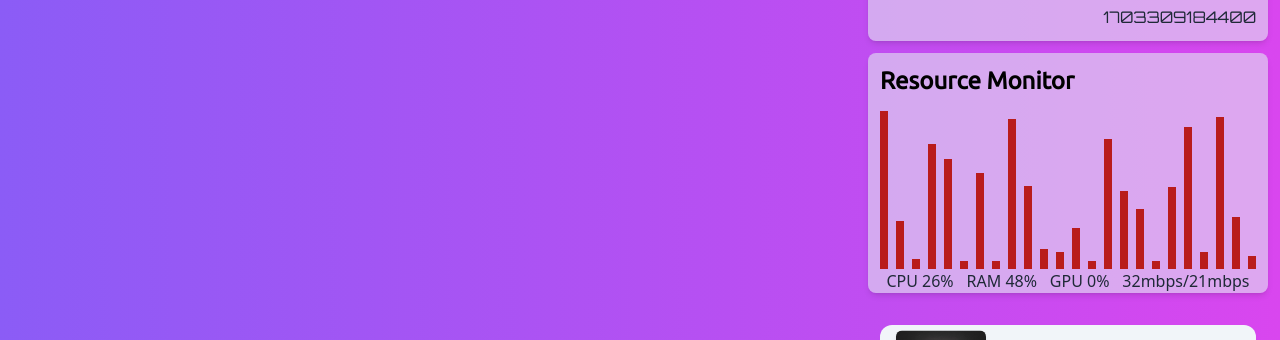
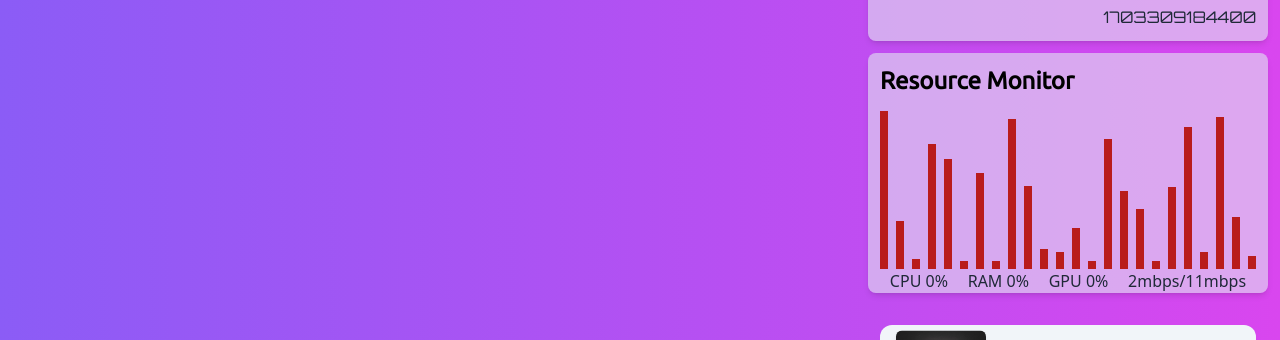
Before and after one commit to maung-alive/os-like-web, a React (Vite) app: page / in a window 1280 px wide. Shown: the part 203-543 px from the top of the page. Built offline with nearby package versions, Linux system fonts and the light colour scheme; no server answers.

Commit message:
Make widgets as a folder

```diff
--- a/src/components/MenuBar.jsx
+++ b/src/components/MenuBar.jsx
@@ -8,7 +8,12 @@ export default function MenuBar() {
     let [ showMenuBar, setShowMenuBar ] = useState(false);
     const current = new Date();
     const date = `${current.getDate()}-${current.getMonth()+1}-${current.getFullYear()}`;
-    const [processes, setProcesses] = useContext(RunningApps)
+    const [processes, setProcesses] = useContext(RunningApps);
+
+    const handleShutDown = () => {
+        window.open("about:blank", "_self");
+        window.close();
+    }
 
     return (
         <div className="fixed top-0 left-0 p-1 w-full h-auto bg-[rgba(31,41,55,0.4)] border-b border-gray-700 flex justify-between">
--- a/src/components/Widgets.jsx
+++ b/src/components/Widgets.jsx
@@ -1,60 +1,8 @@
 import React, { useEffect, useState } from 'react'
-import Draggable from 'react-draggable';
-import { FaPause, FaPlay, FaStepBackward, FaStepForward } from 'react-icons/fa';
-import useSound from 'use-sound';
 
-import AboutYou from '../assets/aboutyou.mp3';
+import ResourceMonitor from './Widgets/ResourceMonitor';
+import MusicPlayer from './Widgets/MusicPlayer';
 
-function AnimatedCPU() {
-  let [ height, setHeight ] = useState([0,0,0,0,0,0,0,0,0,0,0,0,0,0,0,0,0,0,0,0,0,0,0,0,]);
-
-  useEffect(() => {
-    const interval = setInterval(() => {
-      setHeight(height.map(i => Math.random() * 100))
-    }, 400)
-
-    return () => clearInterval(interval)
-  }, [height])
-
-  return (
-    <div className="flex items-end gap-x-2 justify-left h-[160px]">
-      {height.map(i => <div style={{ height: i + '%' }} className="p-1 bg-red-700"></div>)}
-    </div>
-  )
-}
-
-const MusicPlayer = () => {
-
-  const [play, { pause }] = useSound(AboutYou);
-  let [ playing, setPlaying ] = useState(false);
-
-  return (
-    <Draggable>
-      <div className="w-full p-3 relative">
-        <img src="/song-cv.png" alt="song" className="absolute top-1/2 left-7 shadow-md rounded-md -translate-y-1/2 z-20 w-[90px] h-[125px] object-cover" />
-        <div className="font-ubuntu pl-32 bg-slate-100 scale-100 rounded-t-xl p-3 pb-2">
-          <p className="text-xl">About you</p>
-          <p className="text-md text-gray-800">The 1975</p>
-        </div>
-        <div className="relative z-10 bg-white scale-x-110 scale-y-110 pl-24 py-3 shadow-xl flex items-center justify-around rounded-md">
-          <span className="text-gray-700 cursor-not-allowed text-2xl bg-white rounded-full p-2">
-            <FaStepBackward />
-          </span>
-          <span className="text-gray-800 text-2xl bg-white rounded-full p-2" onClick={() => { playing ? pause() : play(); setPlaying(!playing) }}>
-            {
-              playing
-              ? <FaPause />
-              : <FaPlay />
-            }
-          </span>
-          <span className="text-gray-700 cursor-not-allowed text-2xl bg-white rounded-full p-2">
-            <FaStepForward />
-          </span>
-        </div>
-      </div>
-    </Draggable>
-  )
-}
 
 export default function Widgets() {
   let [ time, setTime ] = useState(Date.now());
@@ -76,16 +24,8 @@ export default function Widgets() {
         </p>
       </div>
 
-      <div className="mb-5 w-full bg-[rgba(226,232,240,0.6)] shadow-md rounded-lg pt-3 px-3">
-        <p className="text-2xl pb-3 font-bold font-ubuntu">Resource Monitor</p>
-        <AnimatedCPU />
-        <div className="text-md text-gray-800 flex justify-around">
-          <span>CPU 26%</span>
-          <span>RAM 48%</span>
-          <span>GPU 0%</span>
-          <span>32mbps/21mbps</span>
-        </div>
-      </div>
+      <ResourceMonitor />
+
       <MusicPlayer />
     </div>
   )
--- /dev/null
+++ b/src/components/Widgets/MusicPlayer.jsx
@@ -0,0 +1,42 @@
+import React from 'react'
+import Draggable from 'react-draggable';
+import { FaPause, FaPlay, FaStepBackward, FaStepForward } from 'react-icons/fa';
+import useSound from 'use-sound';
+import { useState } from'react';
+
+import AboutYou from '../../assets/aboutyou.mp3';
+
+const MusicPlayer = () => {
+
+    const [play, { pause }] = useSound(AboutYou);
+    let [ playing, setPlaying ] = useState(false);
+
+    return (
+      <Draggable>
+        <div className="w-full p-3 relative">
+          <img src="/song-cv.png" alt="song" className="absolute top-1/2 left-7 shadow-md rounded-md -translate-y-1/2 z-20 w-[90px] h-[125px] object-cover" />
+          <div className="font-ubuntu pl-32 bg-slate-100 scale-100 rounded-t-xl p-3 pb-2">
+            <p className="text-xl">About you</p>
+            <p className="text-md text-gray-800">The 1975</p>
+          </div>
+          <div className="relative z-10 bg-white scale-x-110 scale-y-110 pl-24 py-3 shadow-xl flex items-center justify-around rounded-md">
+            <span className="text-gray-700 cursor-not-allowed text-2xl bg-white rounded-full p-2">
+              <FaStepBackward />
+            </span>
+            <span className="text-gray-800 text-2xl bg-white rounded-full p-2" onClick={() => { playing ? pause() : play(); setPlaying(!playing) }}>
+              {
+                playing
+                ? <FaPause />
+                : <FaPlay />
+              }
+            </span>
+            <span className="text-gray-700 cursor-not-allowed text-2xl bg-white rounded-full p-2">
+              <FaStepForward />
+            </span>
+          </div>
+        </div>
+      </Draggable>
+    )
+}
+
+export default MusicPlayer
--- /dev/null
+++ b/src/components/Widgets/ResourceMonitor.jsx
@@ -0,0 +1,57 @@
+import React from 'react';
+import { useState, useEffect } from'react';
+
+function AnimatedCPU() {
+    let [ height, setHeight ] = useState([0,0,0,0,0,0,0,0,0,0,0,0,0,0,0,0,0,0,0,0,0,0,0,0,]);
+
+    useEffect(() => {
+      const interval = setInterval(() => {
+        setHeight(height.map(i => Math.random() * 100))
+      }, 400)
+
+      return () => clearInterval(interval)
+    }, [height])
+
+    return (
+      <div className="flex items-end gap-x-2 justify-left h-[160px]">
+        {height.map(i => <div style={{ height: i + '%' }} className="p-1 bg-red-700"></div>)}
+      </div>
+    )
+  }
+
+export default function ResourceMonitor() {
+  let [ PCinfo, setPCInfo ] = useState({
+    cpu: 26,
+    ram: 48,
+    gpu: 0,
+    download: 32,
+    upload: 21,
+  })
+
+  useEffect(() => {
+    const interval = setInterval(() => {
+      setPCInfo({
+        cpu: PCinfo.cpu > 0 ? Math.floor(PCinfo.cpu * Math.random()) : 26,
+        ram: PCinfo.ram > 0 ? Math.floor(PCinfo.ram * Math.random()) : 48,
+        gpu: Math.floor(PCinfo.gpu * Math.random()),
+        download: PCinfo.download > 0 ? Math.floor(PCinfo.download * Math.random()) : 32,
+        upload: PCinfo.upload > 0 ? Math.floor(PCinfo.upload * Math.random()) : 21,
+      })
+    }, 400)
+
+    return () => clearInterval(interval)
+  }, [PCinfo])
+
+  return (
+    <div className="mb-5 w-full bg-[rgba(226,232,240,0.6)] shadow-md rounded-lg pt-3 px-3">
+        <p className="text-2xl pb-3 font-bold font-ubuntu">Resource Monitor</p>
+        <AnimatedCPU />
+        <div className="text-md text-gray-800 flex justify-around">
+            <span>CPU {PCinfo.cpu}%</span>
+            <span>RAM {PCinfo.ram}%</span>
+            <span>GPU {PCinfo.gpu}%</span>
+            <span>{PCinfo.download}mbps/{PCinfo.upload}mbps</span>
+        </div>
+    </div>
+  )
+}
```
